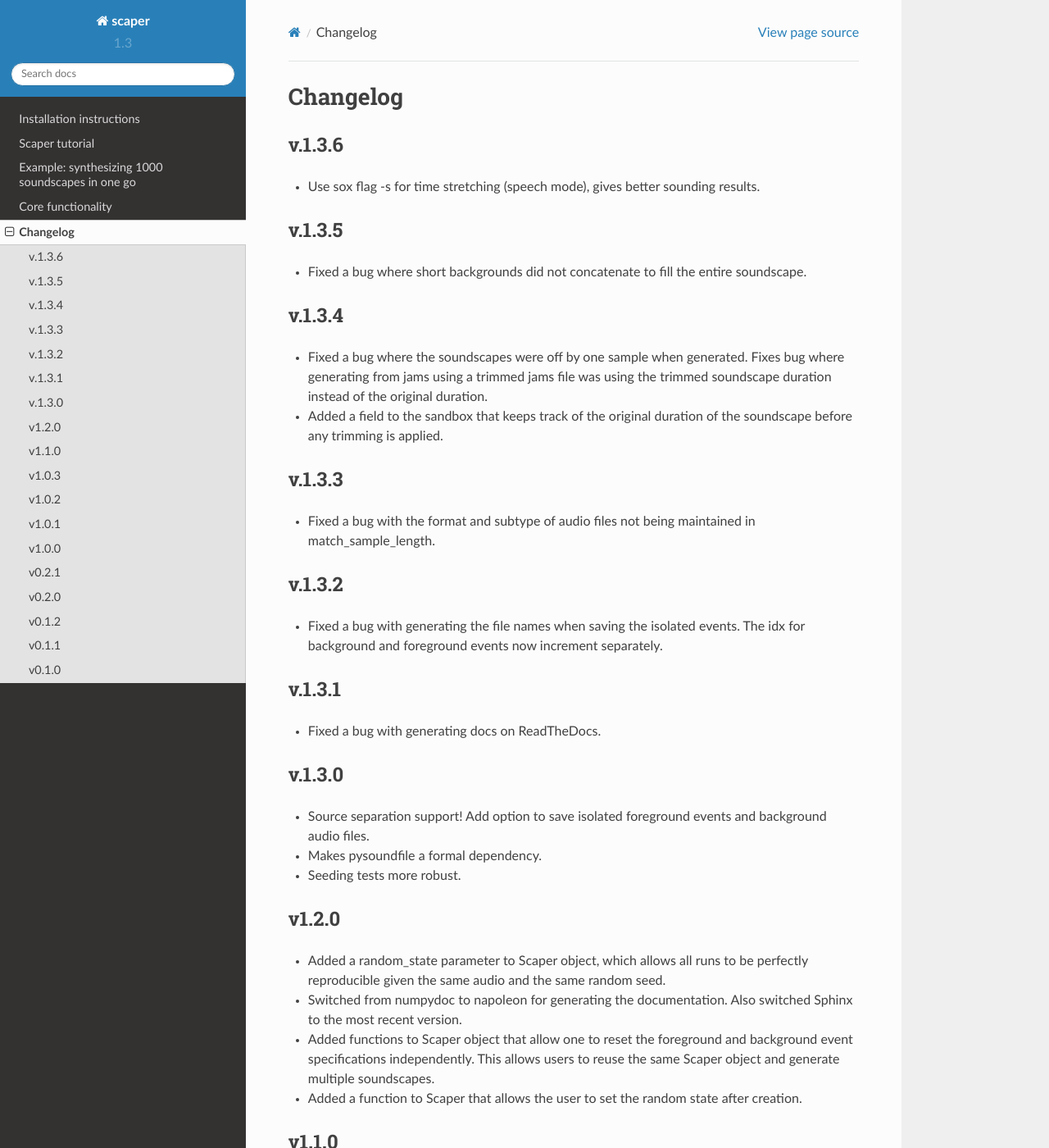
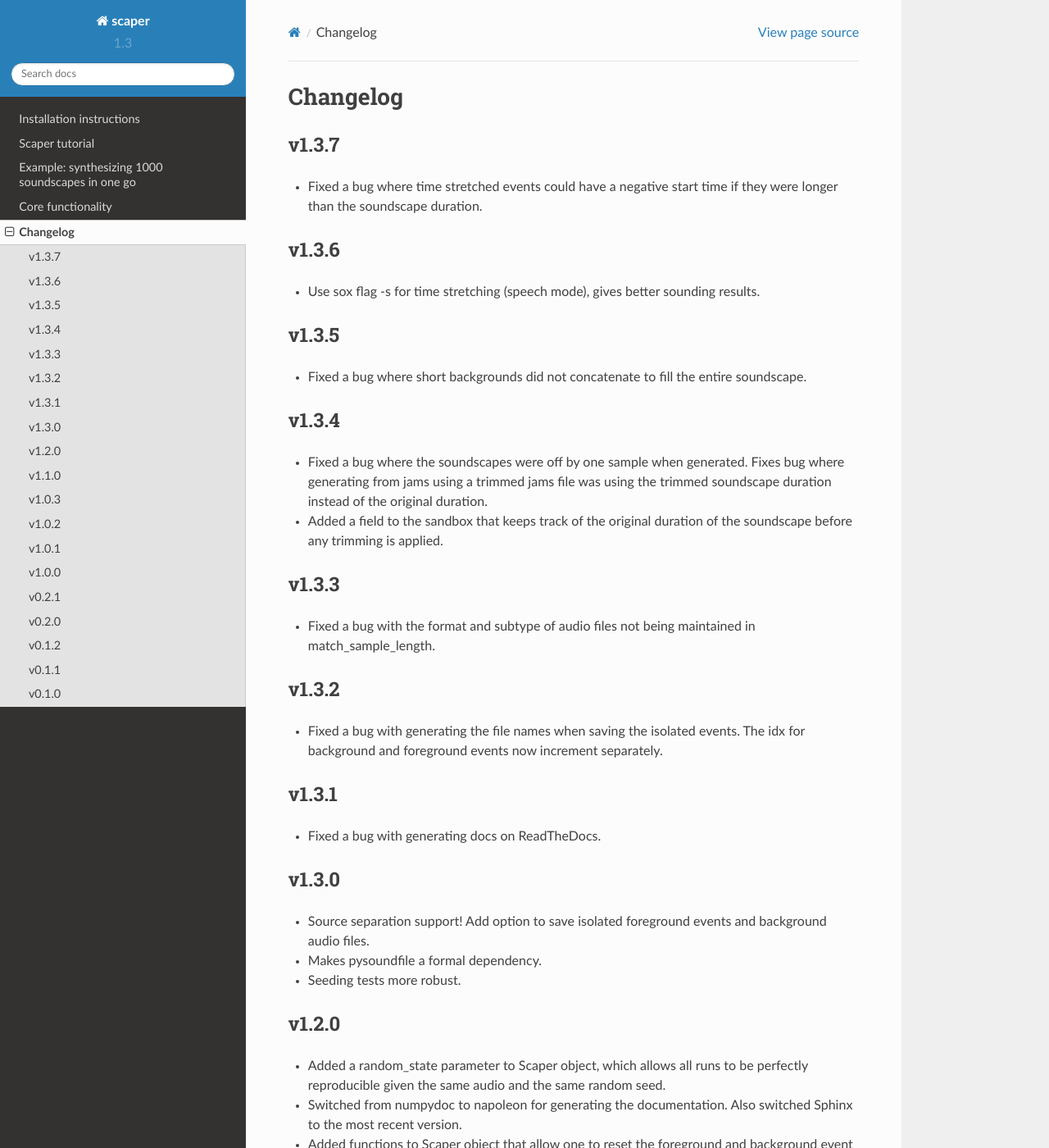
Before and after one commit to justinsalamon/scaper, a Sphinx documentation site: the page built from docs/changes.rst, in a window 1280 px wide and 1400 px high. Shown: the whole window at 82% size. Built offline with Sphinx 7.4.7 and the Read the Docs theme 2.0.0, drawn with Linux system fonts in a browser that asks for light colours.

Commit message:
Fixed bug where time stretched events could have negative start time, bump to v1.3.7

```diff
--- a/docs/changes.rst
+++ b/docs/changes.rst
@@ -2,15 +2,19 @@
 
 Changelog
 ---------
-v.1.3.6
+v1.3.7
+~~~~~~
+- Fixed a bug where time stretched events could have a negative start time if they were longer than the soundscape duration.
+
+v1.3.6
 ~~~~~~~
 - Use sox flag -s for time stretching (speech mode), gives better sounding results.
 
-v.1.3.5
+v1.3.5
 ~~~~~~~
 - Fixed a bug where short backgrounds did not concatenate to fill the entire soundscape.
 
-v.1.3.4
+v1.3.4
 ~~~~~~~
 - Fixed a bug where the soundscapes were off by one sample when generated. Fixes bug
   where generating from jams using a trimmed jams file was using the trimmed soundscape
@@ -18,21 +22,21 @@ v.1.3.4
 - Added a field to the sandbox that keeps track of the original duration of the
   soundscape before any trimming is applied.
 
-v.1.3.3
+v1.3.3
 ~~~~~~~
 - Fixed a bug with the format and subtype of audio files not being maintained in
   match_sample_length.
 
-v.1.3.2
+v1.3.2
 ~~~~~~~
 - Fixed a bug with generating the file names when saving the isolated events. The idx for
   background and foreground events now increment separately.
 
-v.1.3.1
+v1.3.1
 ~~~~~~~
 - Fixed a bug with generating docs on ReadTheDocs.
 
-v.1.3.0
+v1.3.0
 ~~~~~~~
 - Source separation support! Add option to save isolated foreground events and background audio files.
 - Makes pysoundfile a formal dependency.
--- a/scaper/version.py
+++ b/scaper/version.py
@@ -3,4 +3,4 @@
 """Version info"""
 
 short_version = '1.3'
-version = '1.3.6'
+version = '1.3.7'
```
Also changed, not shown: 2 other files.
